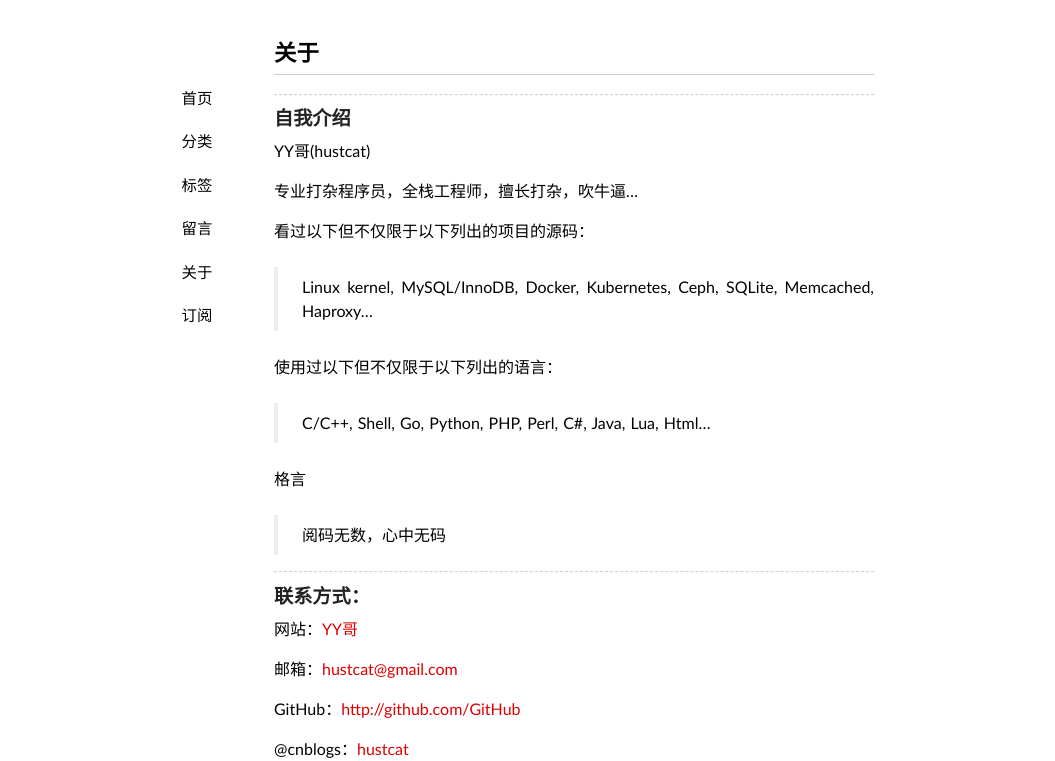
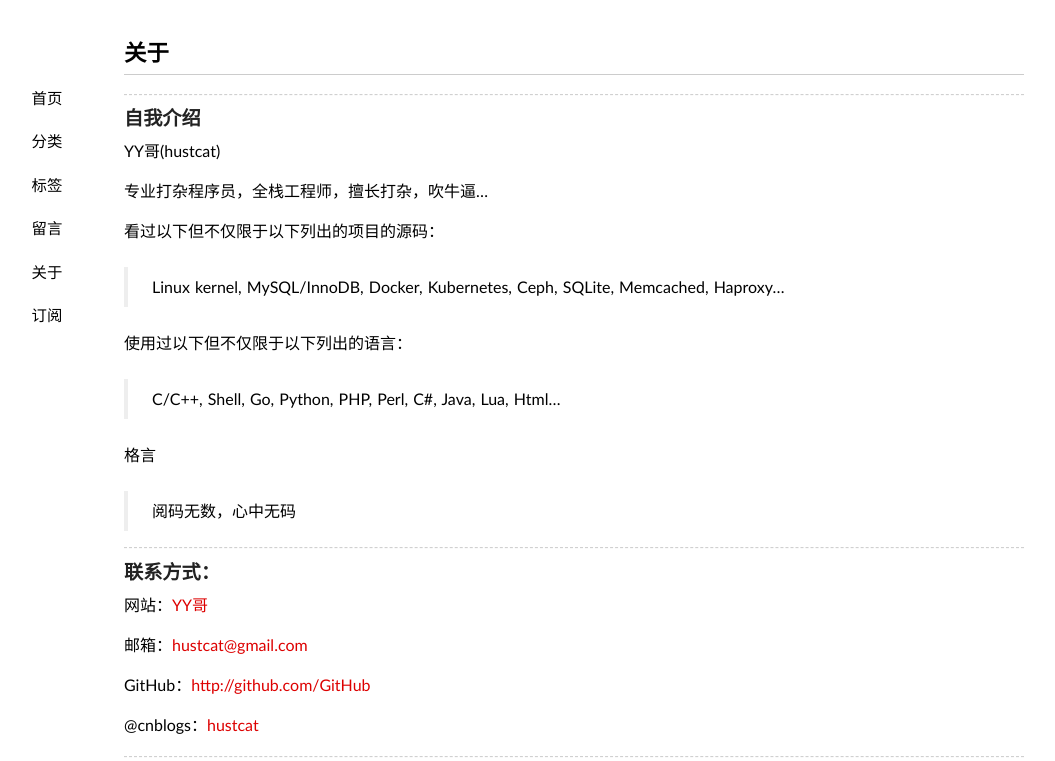
Before and after one commit to hustcat/hustcat.github.io, a Jekyll site: the page built from about/index.md, in a window 1280 px wide. Shown: the top 761 px of the page, without its empty margins (66-1121 px from the left). Built offline with Jekyll 4.4.1, drawn with Linux system fonts in a browser that asks for light colours; some web fonts are replaced; Markdown is read by kramdown in place of the engine named in the settings; comment, search, counter and statistics services are not loaded; grey boxes are pictures that could not be loaded.

Commit message:
Update style.css

```diff
--- a/media/css/style.css
+++ b/media/css/style.css
@@ -28,10 +28,10 @@ pre code{margin:1em 0;font-size:13px;line-height:1.6;display:block;overflow:auto
 blockquote{display:block;text-align:justify;border-left:4px solid #eeeeee;}
 blockquote{margin:1em 0em;padding-left:1.5em;}
 blockquote p{margin:0;padding:.5em 0;}
-#container{width:600px;margin:2em auto;display:block;padding:0 2em;}
+#container{width:900px;margin:2em auto;display:block;padding:0 2em;}
 .content{font-size:16px;line-height:24px;}
 .content h1{padding:.5em 0;}
-.content img{max-width:640px;display:block;margin:4px auto;-webkit-box-shadow:#999 1px 1px 4px;-moz-box-shadow:#999 1px 1px 4px;box-shadow:#999 1px 1px 4px;}
+.content img{max-width:900px;display:block;margin:4px auto;-webkit-box-shadow:#999 1px 1px 4px;-moz-box-shadow:#999 1px 1px 4px;box-shadow:#999 1px 1px 4px;}
 #tag_cloud{margin-bottom: 1em;}
 #tag_cloud a:hover{color:#333333 !important;text-decoration:none;}
 .listing-item,.listing-seperator{list-style-type:none;}
```
